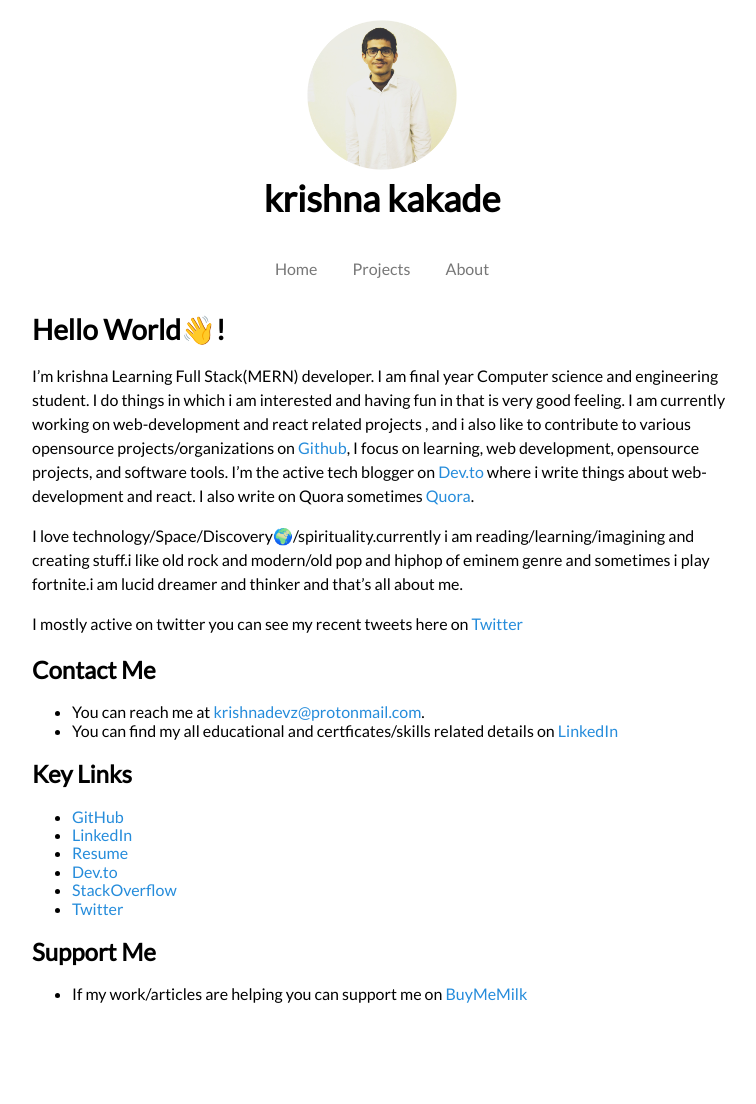
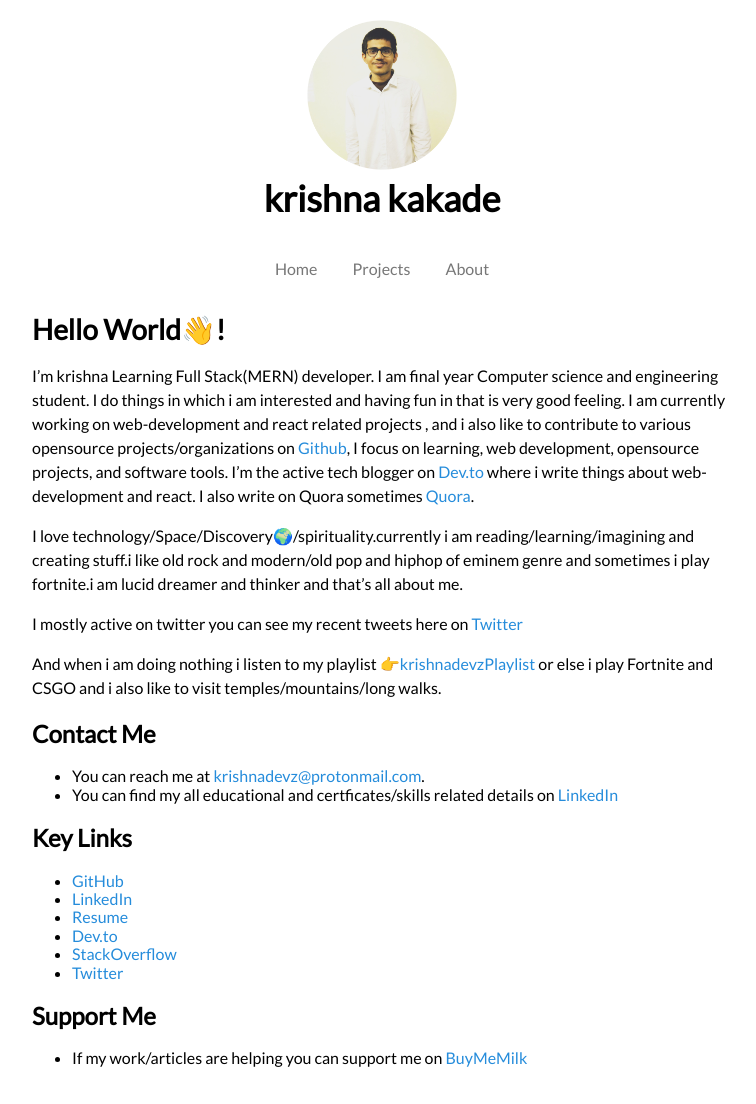
Before and after one commit to krishnadevz/krishnadevz.github.io, a Jekyll site: the page built from index.md, in a window 1280 px wide. Shown: the whole page, without its empty margins (258-1014 px from the left). Built offline with Jekyll 4.4.1, drawn with Linux system fonts in a browser that asks for light colours; nearby versions of some CDN libraries; our own code applies the rules of GitHub Pages for plain Markdown files; before the commit the page ends 1040 px from its top, so only the background shows below that.

Commit message:
updated playlist and stuff

```diff
--- a/index.md
+++ b/index.md
@@ -14,6 +14,8 @@ I also write on Quora sometimes [Quora](https://www.quora.com/profile/Krishna-Ka
 I love technology/Space/Discovery🌍/spirituality.currently i am reading/learning/imagining and creating stuff.i like old rock and modern/old pop and hiphop of eminem genre and sometimes i play fortnite.i am lucid dreamer and thinker and that's all about me.
 
 I mostly active on twitter you can see my recent tweets here on [Twitter](https://twitter.com/krishnadevz)
+
+And when i am doing nothing i listen to my playlist 👉[krishnadevzPlaylist](https://www.youtube.com/playlist?list=PLpgxnKQJjhelT86IP_4S-DNQWHNIpaxYo) or else i play Fortnite and CSGO and i also like to visit temples/mountains/long walks.
 
 ## Contact Me
 
```
